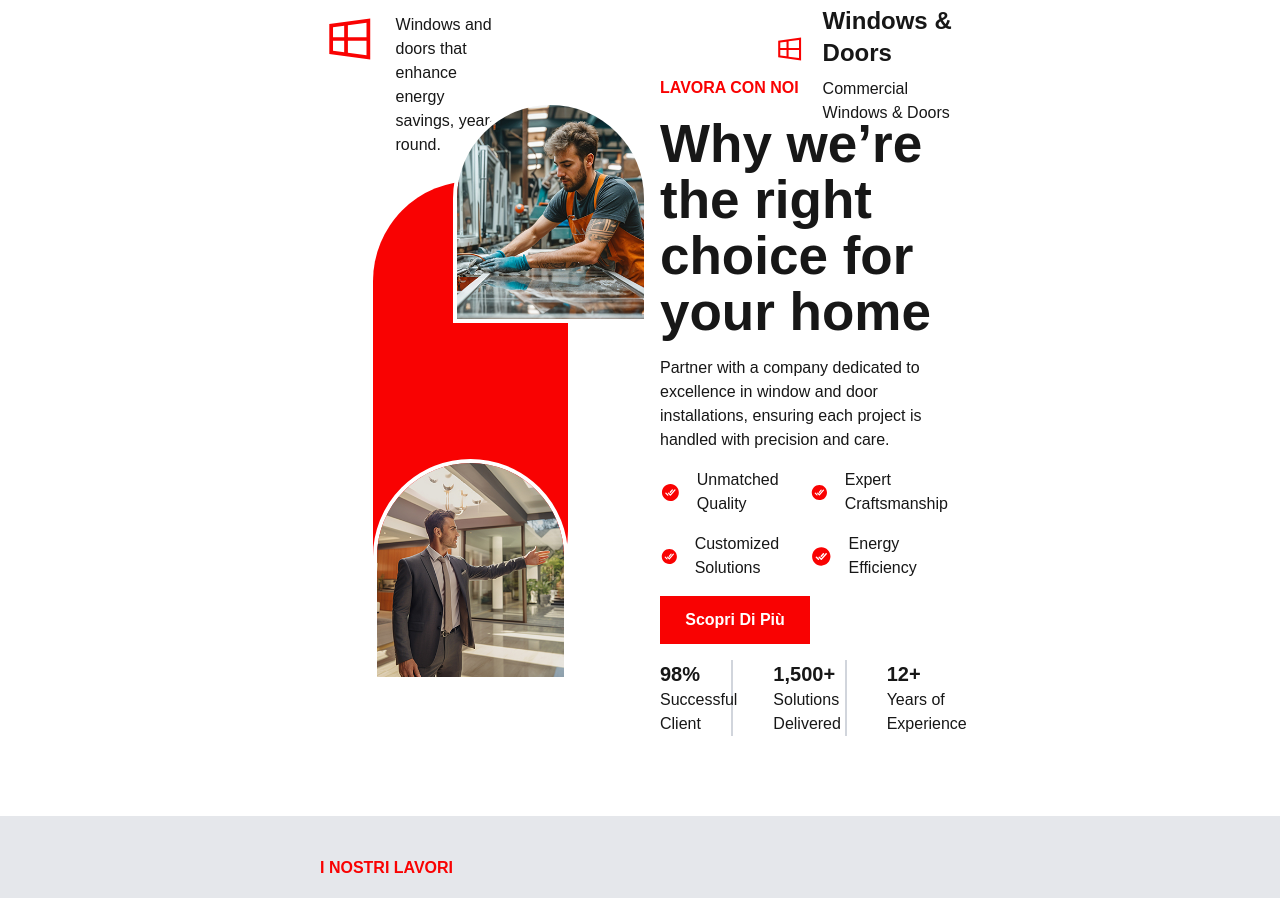
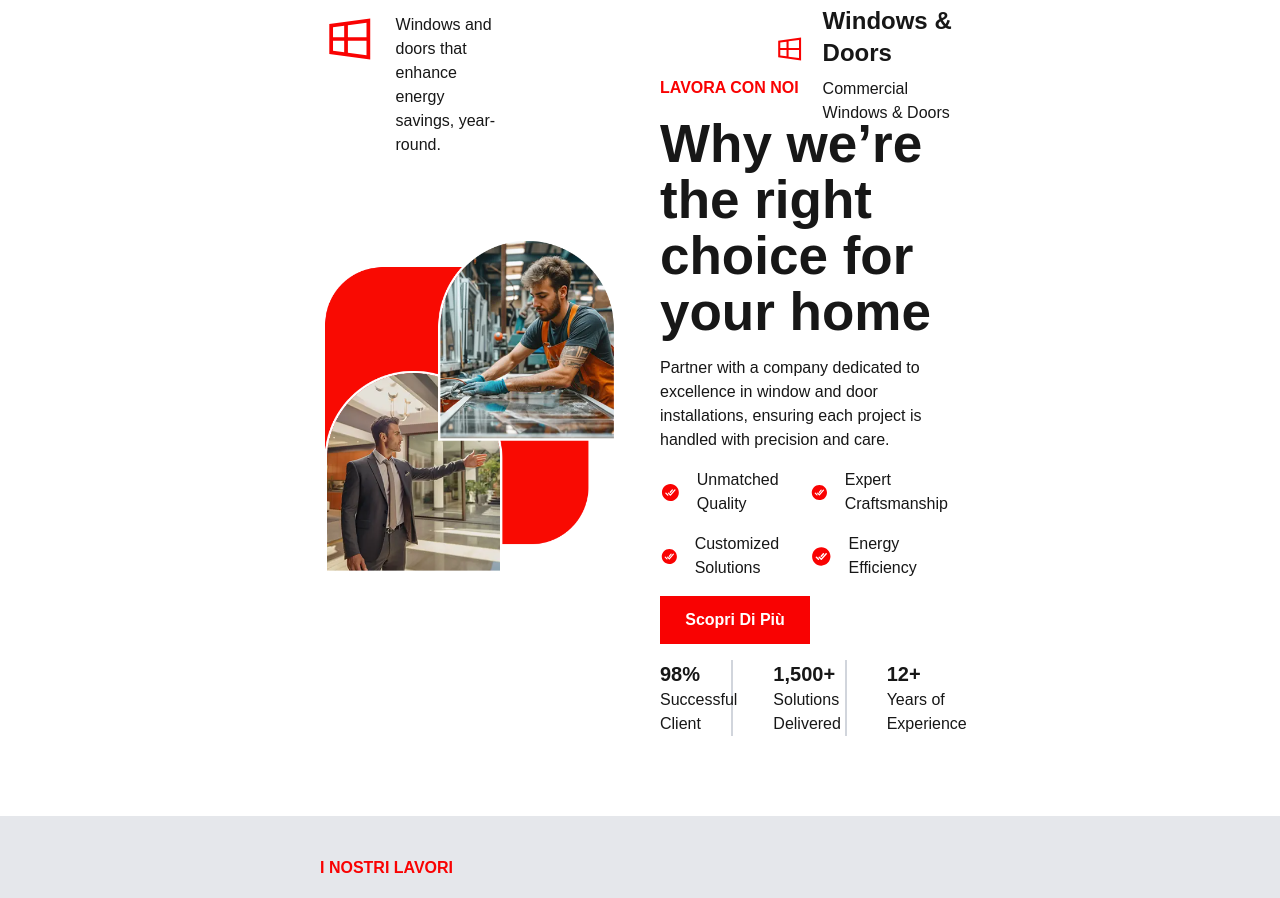
Before and after one commit to vttdrddevelopment/dimarcosrl, a Next.js app: page / in a window 1280 px wide. Shown: the part 3087-3985 px from the top of the page. Built offline with nearby package versions, Linux system fonts and the light colour scheme.

Commit message:
fix sull'immagine nella sezione lavora con noi

```diff
--- a/src/app/components/home/LavoraConNoi.tsx
+++ b/src/app/components/home/LavoraConNoi.tsx
@@ -1,29 +1,34 @@
 import Image from "next/image";
 import Link from "next/link";
-import lavoraconnoi1 from "../../../../public/lavoraConNoiImg1.jpg";
-import lavoraconnoi2 from "../../../../public/lavoraConNoiImg2.jpg";
+import lavoraconnoi1 from "../../../../public/lavoraconnoi1.png";
 import { IoCheckmarkDoneCircle } from "react-icons/io5";
 
 export default function LavoraConNoi() {
   return (
     <div className="flex flex-col lg:flex-row justify-center gap-10 padding py-20">
       <div className="lg:w-1/2 flex justify-center items-center relative pt-10 pb-10">
-        <div className="lg:w-[80%] xl:w-[65%] w-full h-[450px] bg-primary rounded-tl-[100px] rounded-br-[100px] relative">
       <Image
             src={lavoraconnoi1}
             alt="alt"
-            width={310}
+            width={560}
             height={500}
-            className="rounded-t-full z-20 absolute top-[-80px] right-[-80px] border-4 border-white"
+          />
+          {/* <div className="bg-primary xl:w-[459px] w-[380px] rounded-tl-[100px] xl:h-[484px] h-[280px] rounded-br-[100px]"></div>
+          <Image
+            src={lavoraconnoi1}
+            alt="alt"
+            width={317}
+            height={500}
+            className="rounded-t-full w-2/3 lg:w-[250px] xl:w-[310px] z-20 absolute top-[-10px] right-8 border-4 border-white"
           />
           <Image
             src={lavoraconnoi2}
             alt="alt"
-            width={310}
+            width={317}
             height={500}
-            className="rounded-t-full z-10 absolute bottom-[-50px] left-0 border-4 border-white"
-          />
-        </div>
+            className="rounded-t-full w-2/3 lg:w-[250px] xl:w-[310px] z-10 absolute bottom-[-10px] xl:left-20 left-0 border-4 border-white"
+          /> */}
+
         {/* <Image
             src={about1}
             alt="alt"
```
Also changed, not shown: public/lavoraconnoi1.png (added). Lines whose indentation alone changed are shown as unchanged.
